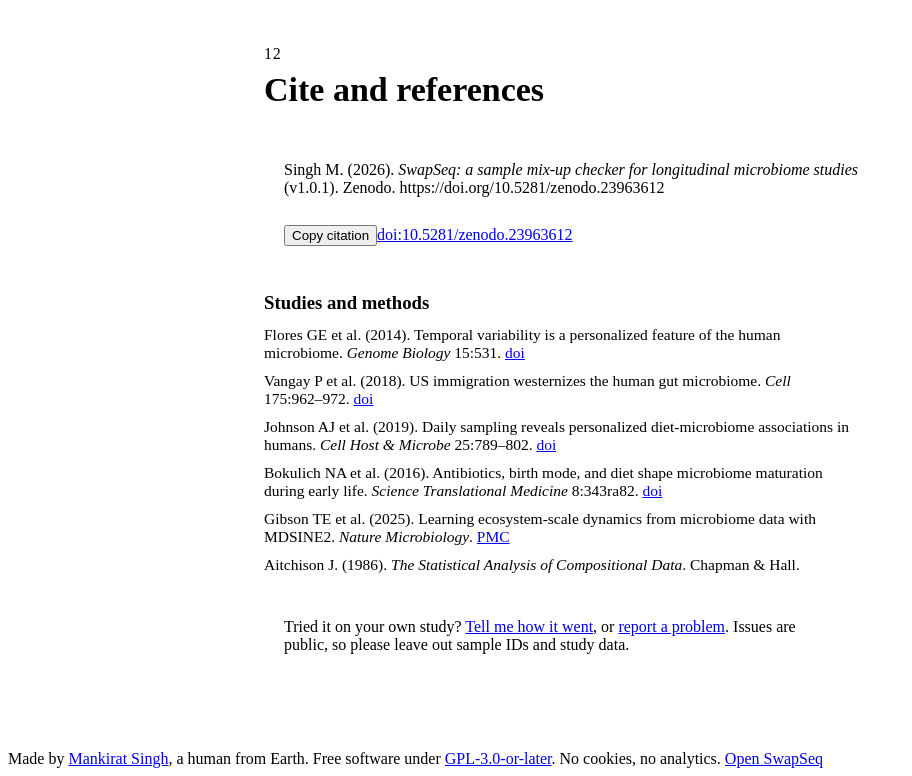
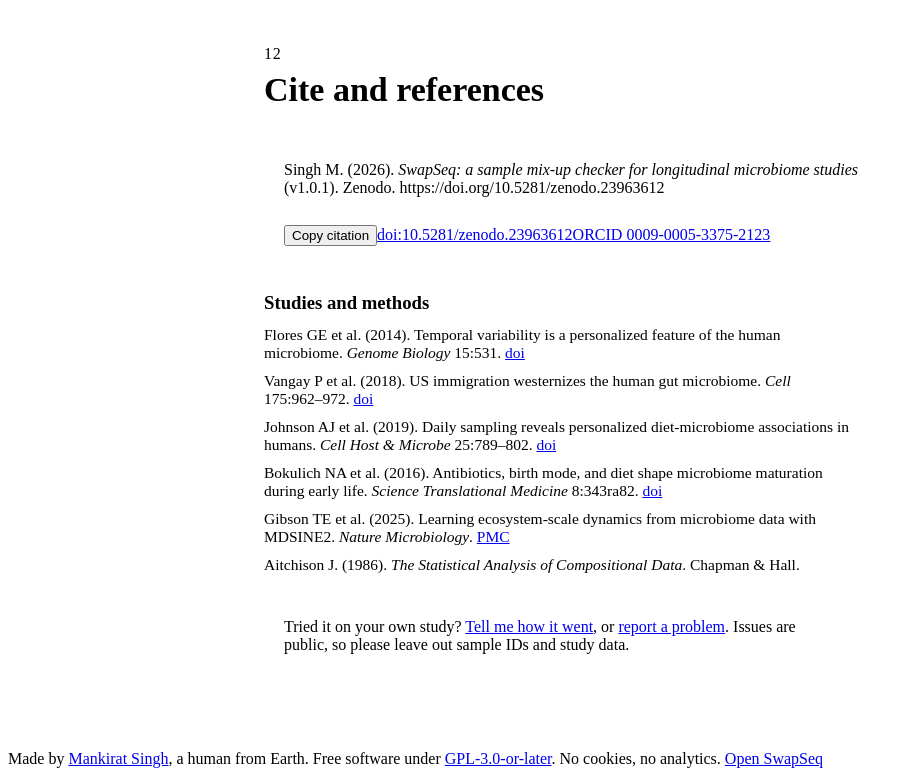
Before and after one commit to bymankirat/swapseq, a plain HTML site: page method/validation_src.html in a window 1280 px wide. Shown: the part 7668-8444 px from the top of the page, without its empty margins (0-912 px from the left). Drawn offline with Linux system fonts and the light colour scheme.

Commit message:
Add author ORCID

```diff
--- a/method/validation_src.html
+++ b/method/validation_src.html
@@ -280,7 +280,7 @@ node method/realswap.mjs       # the real diet-study swap</pre>
   <span class="secno">12</span><h2>Cite and references</h2>
   <div class="panel cite">
     <p id="citeText">Singh M. (2026). <i>SwapSeq: a sample mix-up checker for longitudinal microbiome studies</i> (v1.0.1). Zenodo. https://doi.org/10.5281/zenodo.23963612</p>
-    <div class="actions"><button class="btn ghost small" type="button" id="copyCite">Copy citation</button><span class="copied" id="copied" hidden>Copied</span><a href="https://doi.org/10.5281/zenodo.23963612" target="_blank" rel="noopener">doi:10.5281/zenodo.23963612</a></div>
+    <div class="actions"><button class="btn ghost small" type="button" id="copyCite">Copy citation</button><span class="copied" id="copied" hidden>Copied</span><a href="https://doi.org/10.5281/zenodo.23963612" target="_blank" rel="noopener">doi:10.5281/zenodo.23963612</a><a href="https://orcid.org/0009-0005-3375-2123" target="_blank" rel="noopener">ORCID 0009-0005-3375-2123</a></div>
   </div>
   <h3 style="margin-top:28px;margin-bottom:12px">Studies and methods</h3>
   <ul class="refs">
```
Also changed, not shown: validation.html (+1 -1 lines), README.md, 1 other file.
